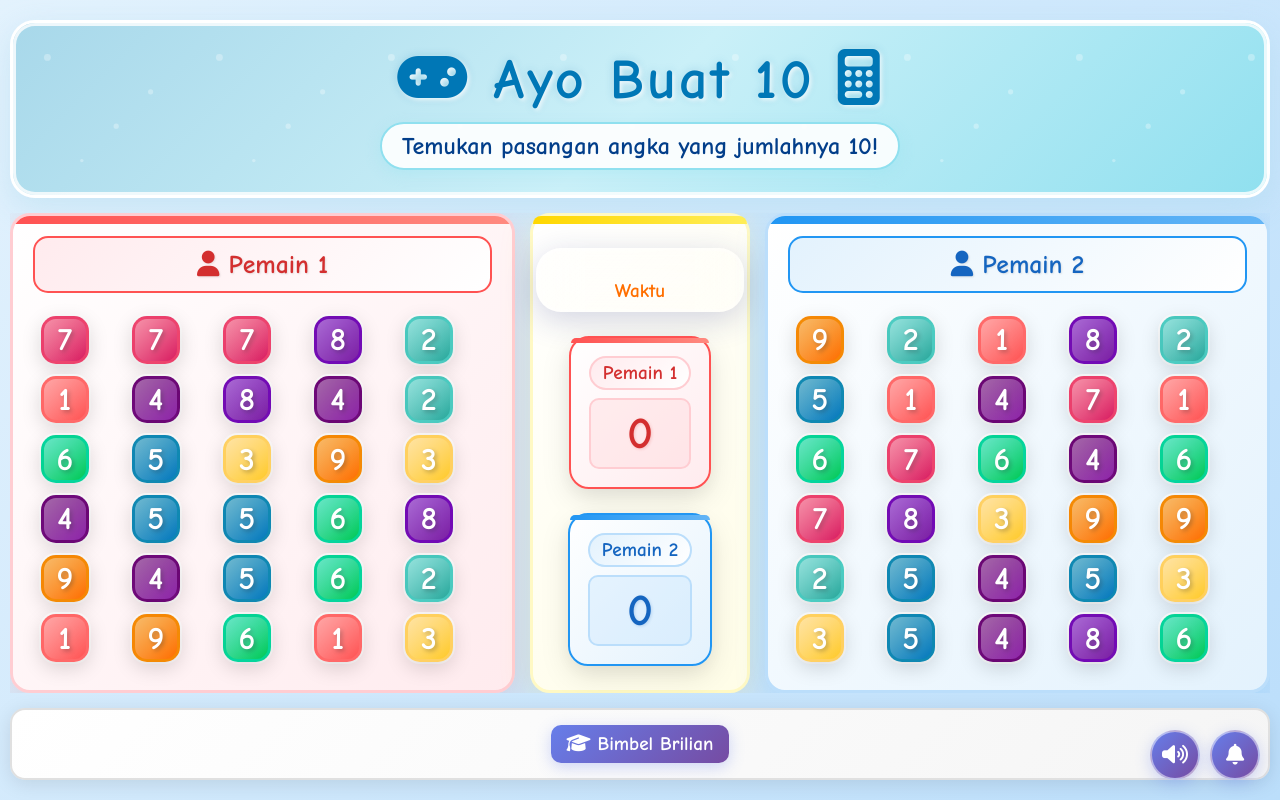
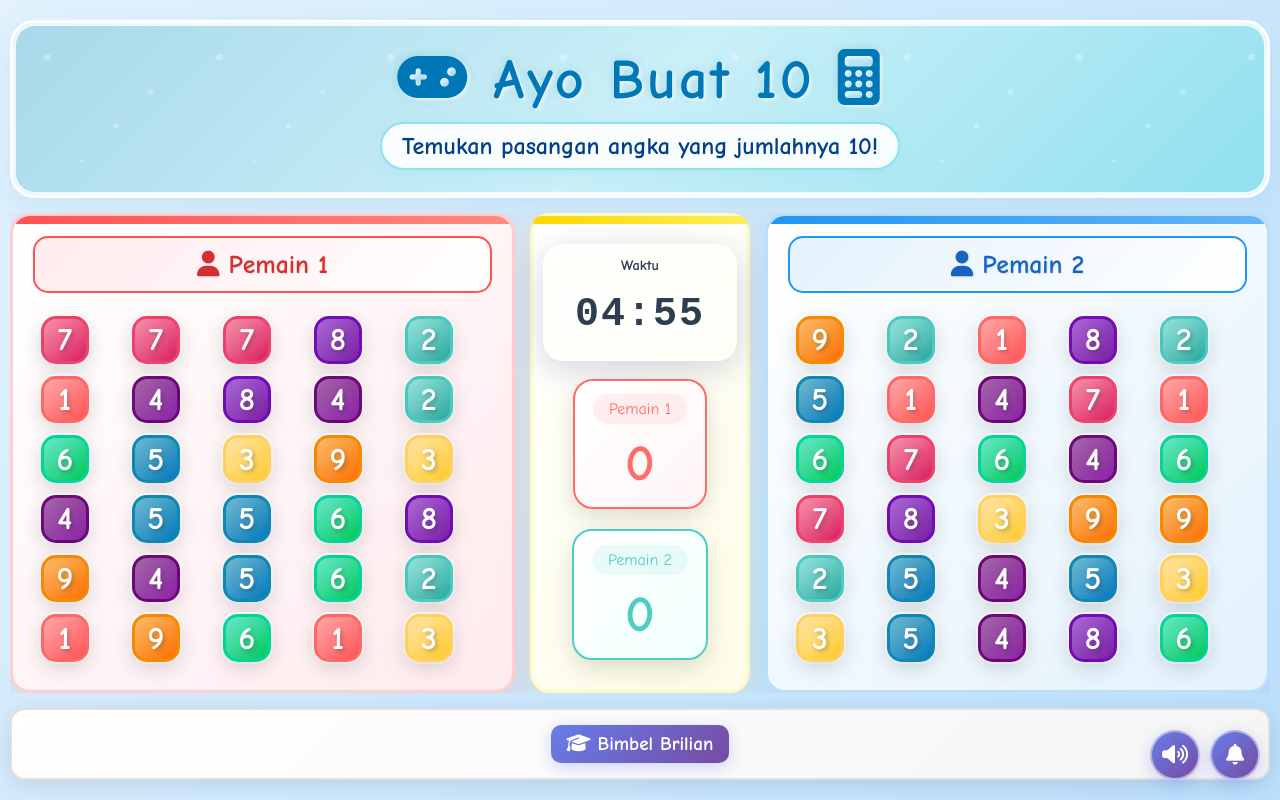
Before and after one commit to bimbelbrilian/ayo_buat_bilangan, a plain HTML site: page index.html in a window 1280 px wide. Drawn offline with Linux system fonts and the light colour scheme.

Commit message:
Update index.html

```diff
--- a/index.html
+++ b/index.html
@@ -34,7 +34,7 @@
             gap: 15px;
         }
 
-        /* Header Alternatif 3 - Pastel Blue Dream */
+        /* Header - Pastel Blue Dream */
         header {
             text-align: center;
             padding: 25px;
@@ -224,7 +224,7 @@ h1 {
             transition: all 0.3s ease;
         }
 
-        /* HOVER EFFECT - DIKOREKSI */
+        /* HOVER EFFECT */
         .tile:hover {
             transform: scale(1.15) rotate(2deg);
             box-shadow:
@@ -238,7 +238,7 @@ h1 {
             background: linear-gradient(135deg, rgba(255,255,255,0.6), transparent);
         }
 
-        /* SELECTED EFFECT - DIKOREKSI (LEBIH BESAR) */
+        /* SELECTED EFFECT */
         .tile.selected {
             transform: scale(1.25) rotate(-2deg);
             box-shadow:
@@ -307,13 +307,13 @@ h1 {
             border-radius: 20px 20px 0 0;
         }
 
-        /* Timer - Glass Morphism */
+        /* Timer - Glass Morphism (FIXED SIZE) */
         .timer-container {
             text-align: center;
-    margin: 12px 0;
-    padding: 30px 25px;
+            margin: 8px 0;
+            padding: 15px 12px;
             background: rgba(255, 255, 255, 0.15);
-    border-radius: 25px;
+            border-radius: 20px;
             border: 2px solid rgba(255, 255, 255, 0.3);
             box-shadow:
                 0 8px 32px rgba(31, 38, 135, 0.2),
@@ -321,6 +321,10 @@ h1 {
             backdrop-filter: blur(20px);
             position: relative;
             overflow: hidden;
+            min-height: 90px;
+            display: flex;
+            flex-direction: column;
+            justify-content: center;
         }
 
         .timer-container::before {
@@ -340,8 +344,8 @@ h1 {
 
         .timer-title {
             color: #2C3E50;
-    font-size: 1rem;
-    margin-bottom: 15px;
+            font-size: 0.9rem;
+            margin-bottom: 8px;
             font-weight: 600;
             position: relative;
             z-index: 2;
@@ -349,7 +353,7 @@ h1 {
         }
 
         .timer {
-    font-size: clamp(2.8rem, 6vw, 4rem);
+            font-size: clamp(1.8rem, 4vw, 2.5rem);
             font-weight: bold;
             color: #2C3E50;
             font-family: 'Courier New', monospace;
@@ -357,35 +361,18 @@ h1 {
             z-index: 2;
             text-shadow:
                 2px 2px 4px rgba(255, 255, 255, 0.8),
-        0 0 10px rgba(255, 255, 255, 0.5);
-    letter-spacing: 4px;
+                0 0 8px rgba(255, 255, 255, 0.4);
+            letter-spacing: 2px;
             background: rgba(255, 255, 255, 0.3);
-    padding: 15px 30px;
-    border-radius: 20px;
+            padding: 8px 16px;
+            border-radius: 15px;
             border: 2px solid rgba(255, 255, 255, 0.5);
-}
-
-// Update timer dengan progress bar
-function updateTimerDisplay() {
-    const minutes = Math.floor(timeLeft / 60);
-    const seconds = timeLeft % 60;
-    timerElement.textContent = `${minutes.toString().padStart(2, '0')}:${seconds.toString().padStart(2, '0')}`;
-
-    // Update progress bar
-    const progress = (timeLeft / 300) * 100; // 300 detik = 5 menit
-    document.documentElement.style.setProperty('--progress', `${progress}%`);
-
-    if (timeLeft <= 60) {
-        timerElement.style.color = '#FF6B6B';
-        timerContainer.style.borderColor = '#FF6B6B';
-        timerContainer.style.background = 'rgba(255, 107, 107, 0.1)';
-    }
         }
 
         /* Score - Floating Cards */
         .score-container {
             text-align: center;
-    margin: 12px 0;
+            margin: 10px 0;
             padding: 18px;
             background: rgba(255, 255, 255, 0.95);
             border-radius: 20px;
@@ -395,6 +382,10 @@ function updateTimerDisplay() {
                 0 6px 20px rgba(0, 0, 0, 0.05);
             transition: all 0.3s ease;
             position: relative;
+            min-height: 100px;
+            display: flex;
+            flex-direction: column;
+            justify-content: center;
         }
 
         .score-container:hover {
@@ -446,88 +437,6 @@ function updateTimerDisplay() {
             font-weight: bold;
         }
 
-/* Score Container untuk Pemain 1 */
-.center-panel .score-container:nth-child(2) {
-    border-color: #FF5252;
-    background: linear-gradient(135deg, #ffffff 0%, #ffebee 100%);
-}
-
-.center-panel .score-container:nth-child(2)::before {
-    content: "";
-    position: absolute;
-    top: 0;
-    left: 0;
-    right: 0;
-    height: 5px;
-    background: linear-gradient(90deg, #FF5252, #FF8A80);
-    border-radius: 15px 15px 0 0;
-}
-
-.center-panel .score-container:nth-child(2) .score-title {
-    color: #D32F2F;
-    background: linear-gradient(135deg, #FFEBEE, #FFFFFF);
-    padding: 4px 12px;
-    border-radius: 20px;
-    display: inline-block;
-    border: 2px solid #FFCDD2;
-    margin-bottom: 8px;
-}
-
-.center-panel .score-container:nth-child(2) .score {
-    color: #D32F2F;
-    font-size: clamp(2rem, 4.5vw, 2.8rem);
-    text-shadow: 1px 1px 3px rgba(211, 47, 47, 0.2);
-    background: rgba(255, 205, 210, 0.3);
-    padding: 8px;
-    border-radius: 10px;
-    border: 2px solid #FFCDD2;
-}
-
-/* Score Container untuk Pemain 2 */
-.center-panel .score-container:nth-child(3) {
-    border-color: #2196F3;
-    background: linear-gradient(135deg, #ffffff 0%, #e3f2fd 100%);
-}
-
-.center-panel .score-container:nth-child(3)::before {
-    content: "";
-    position: absolute;
-    top: 0;
-    left: 0;
-    right: 0;
-    height: 5px;
-    background: linear-gradient(90deg, #2196F3, #64B5F6);
-    border-radius: 15px 15px 0 0;
-}
-
-.center-panel .score-container:nth-child(3) .score-title {
-    color: #1565C0;
-    background: linear-gradient(135deg, #E3F2FD, #FFFFFF);
-    padding: 4px 12px;
-    border-radius: 20px;
-    display: inline-block;
-    border: 2px solid #BBDEFB;
-    margin-bottom: 8px;
-}
-
-.center-panel .score-container:nth-child(3) .score {
-    color: #1565C0;
-    font-size: clamp(2rem, 4.5vw, 2.8rem);
-    text-shadow: 1px 1px 3px rgba(21, 101, 192, 0.2);
-    background: rgba(187, 222, 251, 0.3);
-    padding: 8px;
-    border-radius: 10px;
-    border: 2px solid #BBDEFB;
-}
-
-/* Hover effect */
-.score-container:hover {
-    transform: translateY(-3px);
-    box-shadow:
-        0 10px 25px rgba(0, 0, 0, 0.15),
-        inset 0 0 0 2px rgba(255, 255, 255, 0.9);
-}
-
         /* Animation untuk score update */
         @keyframes scoreUpdate {
             0% { transform: scale(1); }
@@ -537,33 +446,6 @@ function updateTimerDisplay() {
 
         .score-update {
             animation: scoreUpdate 0.5s ease;
-}
-
-        .timer-title, .score-title {
-            font-size: clamp(1rem, 2vw, 1.2rem);
-            margin-bottom: 8px;
-            color: #FF6F00;
-            font-weight: bold;
-        }
-
-        .timer {
-            font-size: clamp(1.8rem, 4vw, 2.5rem);
-            font-weight: bold;
-            color: #FF6F00;
-            text-shadow: 1px 1px 2px rgba(0, 0, 0, 0.2);
-            font-family: 'Courier New', monospace;
-            background: rgba(255, 243, 205, 0.8);
-            padding: 10px;
-            border-radius: 10px;
-            border: 2px solid #FFD700;
-            letter-spacing: 2px;
-        }
-
-        .score {
-            font-size: clamp(1.8rem, 4vw, 2.2rem);
-            font-weight: bold;
-            color: #FF6F00;
-            text-shadow: 1px 1px 2px rgba(0, 0, 0, 0.2);
         }
 
         /* Footer */
@@ -790,6 +672,7 @@ function updateTimerDisplay() {
             .timer-container, .score-container {
                 margin: 5px;
                 padding: 12px;
+                min-height: 80px;
             }
 
             .player-panel {
@@ -831,10 +714,6 @@ function updateTimerDisplay() {
 
             .tile {
                 font-size: clamp(1rem, 2vw, 1.4rem);
-            }
-
-            .timer, .score {
-                font-size: 1.5rem;
             }
 
             .sound-controls {
@@ -966,7 +845,6 @@ function updateTimerDisplay() {
     </div>
 
     <script>
-        // JavaScript code remains the same as previous version
         document.addEventListener('DOMContentLoaded', function() {
             // Game variables
             let player1Score = 0;
@@ -1066,9 +944,13 @@ function updateTimerDisplay() {
                                     if (player1 === '1') {
                                         player1Score++;
                                         player1ScoreElement.textContent = player1Score;
+                                        player1ScoreElement.classList.add('score-update');
+                                        setTimeout(() => player1ScoreElement.classList.remove('score-update'), 500);
                                     } else {
                                         player2Score++;
                                         player2ScoreElement.textContent = player2Score;
+                                        player2ScoreElement.classList.add('score-update');
+                                        setTimeout(() => player2ScoreElement.classList.remove('score-update'), 500);
                                     }
 
                                     checkGameOver();
@@ -1129,7 +1011,10 @@ function updateTimerDisplay() {
 
                 if (timeLeft <= 60) {
                     timerElement.style.color = '#FF6B6B';
-                    timerElement.style.animation = 'pulse 1s infinite';
+                    timerElement.style.textShadow = '0 0 10px #FF6B6B, 0 0 20px #FF6B6B';
+                } else {
+                    timerElement.style.color = '#2C3E50';
+                    timerElement.style.textShadow = '2px 2px 4px rgba(255, 255, 255, 0.8), 0 0 8px rgba(255, 255, 255, 0.4)';
                 }
             }
 
@@ -1163,8 +1048,8 @@ function updateTimerDisplay() {
                 player1ScoreElement.textContent = player2ScoreElement.textContent = '0';
                 timeLeft = 300;
                 updateTimerDisplay();
-                timerElement.style.color = '#FF6F00';
-                timerElement.style.animation = 'none';
+                timerElement.style.color = '#2C3E50';
+                timerElement.style.textShadow = '2px 2px 4px rgba(255, 255, 255, 0.8), 0 0 8px rgba(255, 255, 255, 0.4)';
 
                 player1Grid.innerHTML = '';
                 player2Grid.innerHTML = '';
```
Lines whose indentation alone changed are shown as unchanged.
